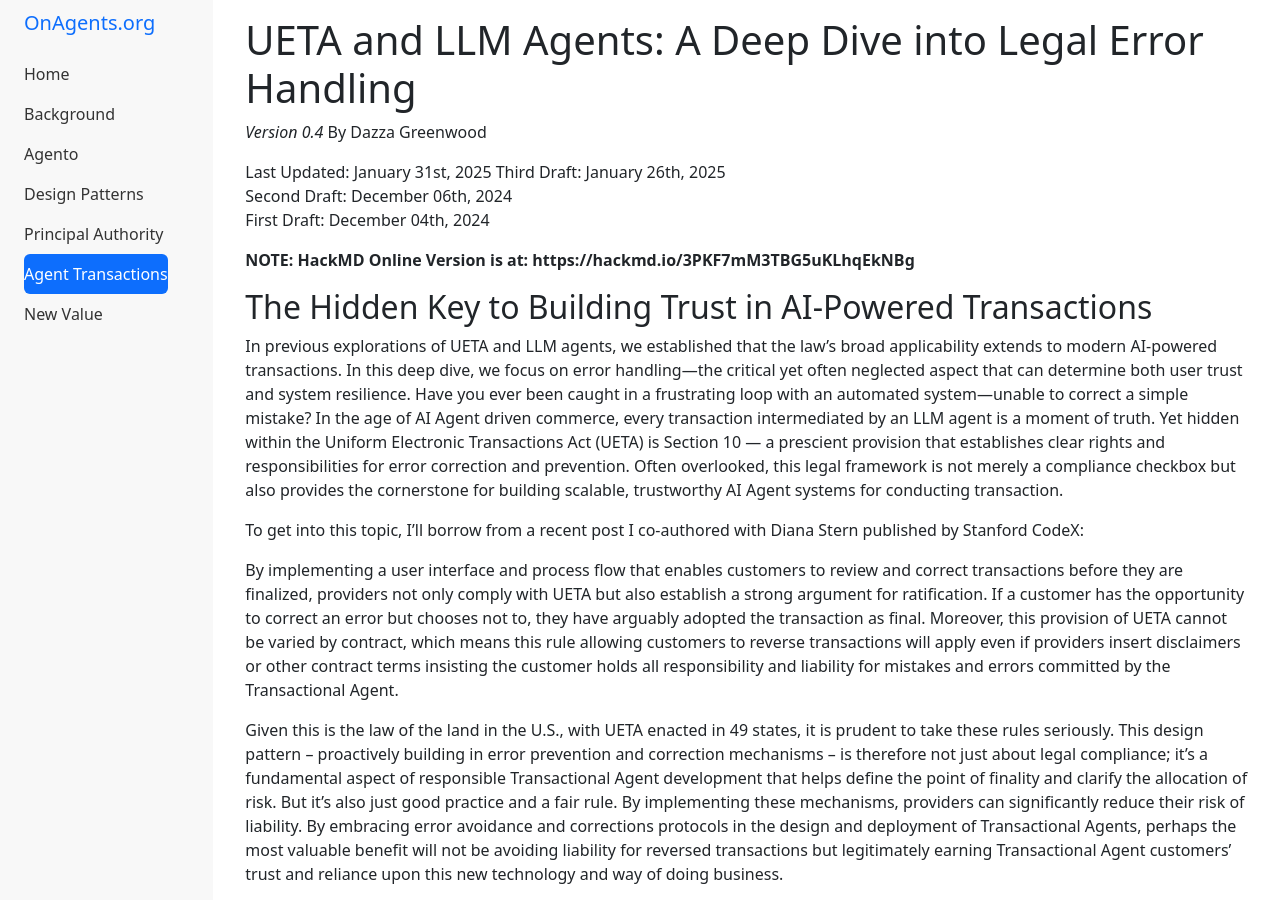
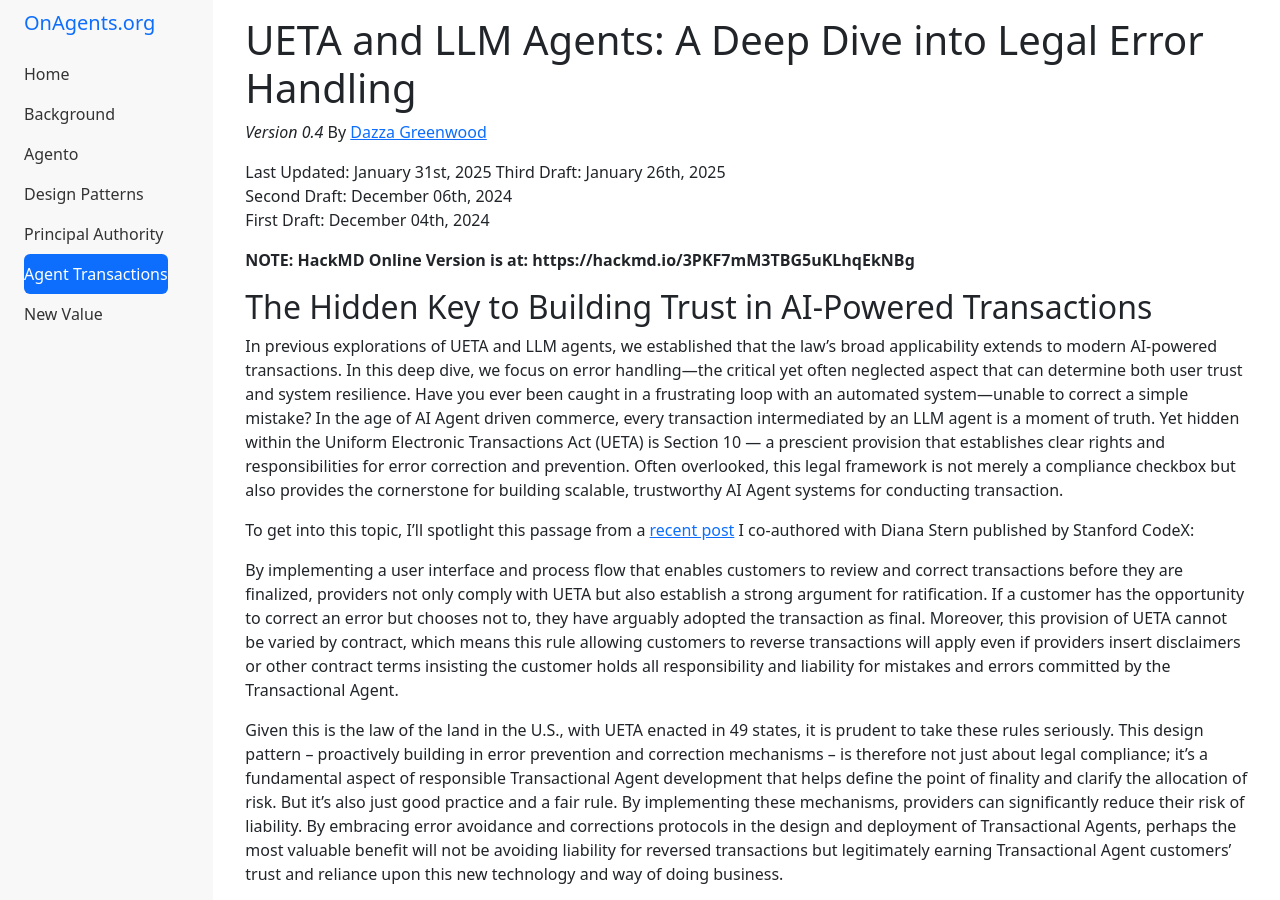
Before and after one commit to dazzaji/onagents, a Jekyll site: the page built from docs/transactions/error-handling.md, in a window 1280 px wide and 900 px high. Built offline with Jekyll 4.4.1, drawn with Linux system fonts in a browser that asks for light colours; our own code applies the rules of GitHub Pages for plain Markdown files.

Commit message:
add some linkies

```diff
--- a/docs/transactions/error-handling.md
+++ b/docs/transactions/error-handling.md
@@ -1,7 +1,7 @@
 # UETA and LLM Agents: A Deep Dive into Legal Error Handling
 
 *Version 0.4*
-By Dazza Greenwood
+By [Dazza Greenwood](https://www.linkedin.com/in/dazzagreenwood)
 
 Last Updated: January 31st, 2025
 Third Draft: January 26th, 2025
@@ -14,7 +14,7 @@ First Draft: December 04th, 2024
 
 In previous explorations of UETA and LLM agents, we established that the law’s broad applicability extends to modern AI-powered transactions. In this deep dive, we focus on error handling—the critical yet often neglected aspect that can determine both user trust and system resilience. Have you ever been caught in a frustrating loop with an automated system—unable to correct a simple mistake? In the age of AI Agent driven commerce, every transaction intermediated by an LLM agent is a moment of truth. Yet hidden within the Uniform Electronic Transactions Act (UETA) is Section 10 — a prescient provision that establishes clear rights and responsibilities for error correction and prevention. Often overlooked, this legal framework is not merely a compliance checkbox but also provides the cornerstone for building scalable, trustworthy AI Agent systems for conducting transaction.
 
-To get into this topic, I'll borrow from a recent post I co-authored with Diana Stern published by Stanford CodeX:
+To get into this topic, I'll spotlight this passage from a [recent post](https://law.stanford.edu/2025/01/21/from-fine-print-to-machine-code-how-ai-agents-are-rewriting-the-rules-of-engagement-2/) I co-authored with Diana Stern published by Stanford CodeX:
 
 > By implementing a user interface and process flow that enables customers to review and correct transactions before they are finalized, providers not only comply with UETA but also establish a strong argument for ratification. If a customer has the opportunity to correct an error but chooses not to, they have arguably adopted the transaction as final. Moreover, this provision of UETA cannot be varied by contract, which means this rule allowing customers to reverse transactions will apply even if providers insert disclaimers or other contract terms insisting the customer holds all responsibility and liability for mistakes and errors committed by the Transactional Agent.
 
```
